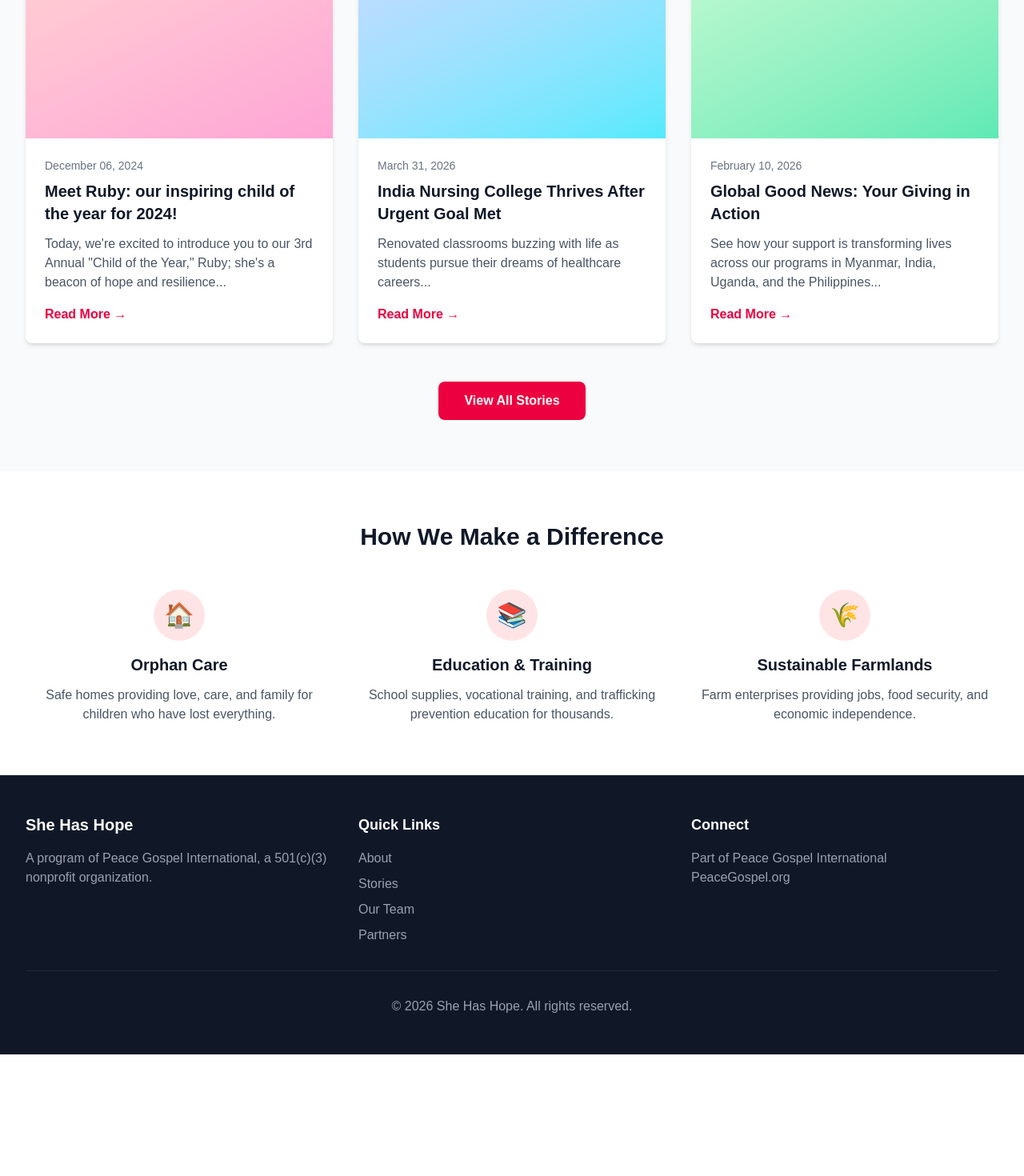
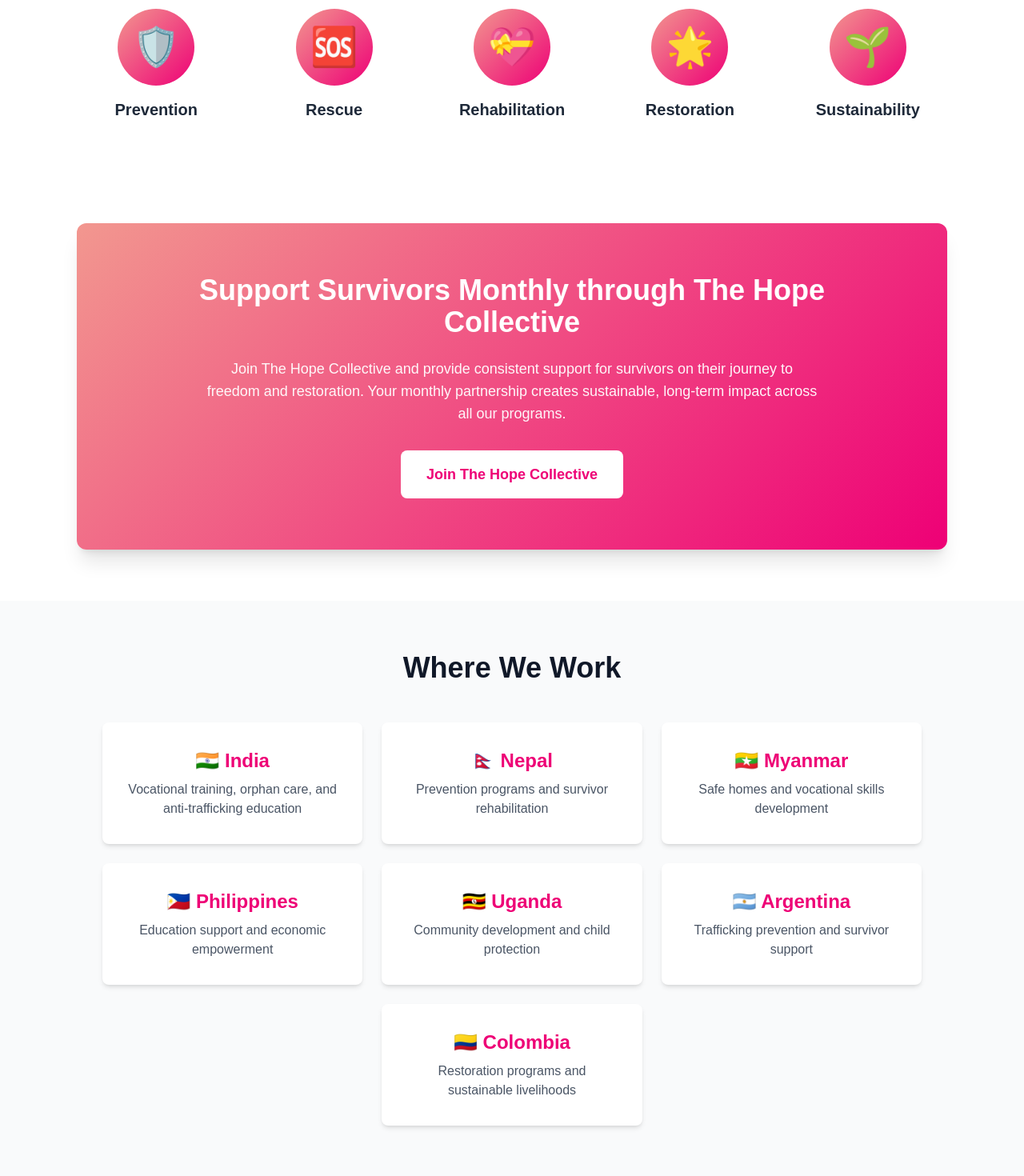
Before and after one commit to Peace-Gospel-International/shehashope, a Next.js app: page / in a window 1280 px wide. Shown: the part 1060-2530 px from the top of the page at 80% size. Before the commit the page ends 2378 px from the top, so only its background shows below. Built offline with nearby package versions, Linux system fonts and the light colour scheme.

Commit message:
Redesign home page: IJM-inspired layout with 5 pillars, Hope Collective CTA, and Where We Work section. Fixed carousel banner cropping.

```diff
--- a/app/components/HeroCarousel.tsx
+++ b/app/components/HeroCarousel.tsx
@@ -34,7 +34,7 @@ export default function HeroCarousel() {
   };
 
   return (
-    <div className="relative w-full h-[400px] md:h-[500px] lg:h-[600px] overflow-hidden bg-gray-100">
+    <div className="relative w-full h-[300px] sm:h-[400px] md:h-[500px] lg:h-[600px] overflow-hidden bg-gray-100">
       {/* Slides */}
       <div className="relative w-full h-full">
         {slides.map((slide, index) => (
@@ -48,8 +48,10 @@ export default function HeroCarousel() {
               src={slide.image}
               alt={slide.alt}
               fill
-              className="object-cover"
+              className="object-contain"
+              style={{ objectPosition: 'center' }}
               priority={index === 0}
+              sizes="100vw"
             />
           </div>
         ))}
@@ -58,10 +60,10 @@ export default function HeroCarousel() {
       {/* Previous Button */}
       <button
         onClick={prevSlide}
-        className="absolute left-4 top-1/2 -translate-y-1/2 z-20 bg-white/80 hover:bg-white p-3 rounded-full shadow-lg transition"
+        className="absolute left-2 sm:left-4 top-1/2 -translate-y-1/2 z-20 bg-white/80 hover:bg-white p-2 sm:p-3 rounded-full shadow-lg transition"
         aria-label="Previous slide"
       >
-        <svg className="w-6 h-6 text-gray-800" fill="none" stroke="currentColor" viewBox="0 0 24 24">
+        <svg className="w-4 h-4 sm:w-6 sm:h-6 text-gray-800" fill="none" stroke="currentColor" viewBox="0 0 24 24">
           <path strokeLinecap="round" strokeLinejoin="round" strokeWidth={2} d="M15 19l-7-7 7-7" />
         </svg>
       </button>
@@ -69,24 +71,24 @@ export default function HeroCarousel() {
       {/* Next Button */}
       <button
         onClick={nextSlide}
-        className="absolute right-4 top-1/2 -translate-y-1/2 z-20 bg-white/80 hover:bg-white p-3 rounded-full shadow-lg transition"
+        className="absolute right-2 sm:right-4 top-1/2 -translate-y-1/2 z-20 bg-white/80 hover:bg-white p-2 sm:p-3 rounded-full shadow-lg transition"
         aria-label="Next slide"
       >
-        <svg className="w-6 h-6 text-gray-800" fill="none" stroke="currentColor" viewBox="0 0 24 24">
+        <svg className="w-4 h-4 sm:w-6 sm:h-6 text-gray-800" fill="none" stroke="currentColor" viewBox="0 0 24 24">
           <path strokeLinecap="round" strokeLinejoin="round" strokeWidth={2} d="M9 5l7 7-7 7" />
         </svg>
       </button>
 
       {/* Pagination Dots */}
-      <div className="absolute bottom-6 left-1/2 -translate-x-1/2 z-20 flex gap-3">
+      <div className="absolute bottom-4 sm:bottom-6 left-1/2 -translate-x-1/2 z-20 flex gap-2 sm:gap-3">
         {slides.map((_, index) => (
           <button
             key={index}
             onClick={() => goToSlide(index)}
             className={`transition-all ${
               index === currentSlide
-                ? 'bg-white w-8 h-3 rounded-full'
-                : 'bg-white/60 hover:bg-white/80 w-3 h-3 rounded-full'
+                ? 'bg-white w-6 sm:w-8 h-2 sm:h-3 rounded-full'
+                : 'bg-white/60 hover:bg-white/80 w-2 sm:w-3 h-2 sm:h-3 rounded-full'
             }`}
             aria-label={`Go to slide ${index + 1}`}
           />
--- a/app/page.tsx
+++ b/app/page.tsx
@@ -31,6 +31,124 @@ export default function Home() {
 
       {/* Hero Carousel */}
       <HeroCarousel />
+
+      {/* Mission Statement Section */}
+      <section className="py-12 md:py-16 bg-white">
+        <div className="max-w-5xl mx-auto px-4 sm:px-6 lg:px-8 text-center">
+          <h2 className="text-3xl md:text-4xl lg:text-5xl font-bold mb-6" style={{ color: '#EE0076' }}>
+            She Has Hope
+          </h2>
+          <p className="text-lg md:text-xl text-gray-700 leading-relaxed">
+            She Has Hope programs exist to prevent girls from becoming slaves, to rescue slavery victims from traffickers,
+            and to rehabilitate survivors with the goal of restoring them to a life full of hope in Asia, Africa, and South America.
+          </p>
+        </div>
+      </section>
+
+      {/* Five Pillars Icons Section */}
+      <section className="py-12 md:py-16 bg-white">
+        <div className="max-w-6xl mx-auto px-4 sm:px-6 lg:px-8">
+          <div className="grid grid-cols-2 md:grid-cols-5 gap-8 md:gap-6">
+            <div className="text-center">
+              <div className="w-20 h-20 md:w-24 md:h-24 mx-auto mb-4 rounded-full flex items-center justify-center text-4xl md:text-5xl"
+                   style={{ background: 'linear-gradient(135deg, #F2978F 0%, #EE0076 100%)' }}>
+                🛡️
+              </div>
+              <h3 className="text-lg md:text-xl font-semibold text-gray-800">Prevention</h3>
+            </div>
+            <div className="text-center">
+              <div className="w-20 h-20 md:w-24 md:h-24 mx-auto mb-4 rounded-full flex items-center justify-center text-4xl md:text-5xl"
+                   style={{ background: 'linear-gradient(135deg, #F2978F 0%, #EE0076 100%)' }}>
+                🆘
+              </div>
+              <h3 className="text-lg md:text-xl font-semibold text-gray-800">Rescue</h3>
+            </div>
+            <div className="text-center">
+              <div className="w-20 h-20 md:w-24 md:h-24 mx-auto mb-4 rounded-full flex items-center justify-center text-4xl md:text-5xl"
+                   style={{ background: 'linear-gradient(135deg, #F2978F 0%, #EE0076 100%)' }}>
+                💝
+              </div>
+              <h3 className="text-lg md:text-xl font-semibold text-gray-800">Rehabilitation</h3>
+            </div>
+            <div className="text-center">
+              <div className="w-20 h-20 md:w-24 md:h-24 mx-auto mb-4 rounded-full flex items-center justify-center text-4xl md:text-5xl"
+                   style={{ background: 'linear-gradient(135deg, #F2978F 0%, #EE0076 100%)' }}>
+                🌟
+              </div>
+              <h3 className="text-lg md:text-xl font-semibold text-gray-800">Restoration</h3>
+            </div>
+            <div className="text-center col-span-2 md:col-span-1">
+              <div className="w-20 h-20 md:w-24 md:h-24 mx-auto mb-4 rounded-full flex items-center justify-center text-4xl md:text-5xl"
+                   style={{ background: 'linear-gradient(135deg, #F2978F 0%, #EE0076 100%)' }}>
+                🌱
+              </div>
+              <h3 className="text-lg md:text-xl font-semibold text-gray-800">Sustainability</h3>
+            </div>
+          </div>
+        </div>
+      </section>
+
+      {/* Hope Collective CTA Box */}
+      <section className="py-12 md:py-16 bg-white">
+        <div className="max-w-6xl mx-auto px-4 sm:px-6 lg:px-8">
+          <div className="rounded-xl p-8 md:p-12 lg:p-16 text-center text-white shadow-xl"
+               style={{ background: 'linear-gradient(135deg, #F2978F 0%, #EE0076 100%)' }}>
+            <h2 className="text-2xl md:text-3xl lg:text-4xl font-bold mb-4 md:mb-6">
+              Support Survivors Monthly through The Hope Collective
+            </h2>
+            <p className="text-base md:text-lg mb-6 md:mb-8 max-w-3xl mx-auto opacity-95">
+              Join The Hope Collective and provide consistent support for survivors on their journey to freedom and restoration.
+              Your monthly partnership creates sustainable, long-term impact across all our programs.
+            </p>
+            <Link
+              href="https://peacegospel.org/donate"
+              className="inline-block bg-white px-8 py-4 rounded-lg font-bold text-lg hover:shadow-2xl transition-all"
+              style={{ color: '#EE0076' }}
+            >
+              Join The Hope Collective
+            </Link>
+          </div>
+        </div>
+      </section>
+
+      {/* Where We Work Section */}
+      <section className="py-12 md:py-16 bg-gray-50">
+        <div className="max-w-6xl mx-auto px-4 sm:px-6 lg:px-8">
+          <h2 className="text-3xl md:text-4xl font-bold text-gray-900 mb-8 md:mb-12 text-center">
+            Where We Work
+          </h2>
+          <div className="grid grid-cols-1 md:grid-cols-2 lg:grid-cols-3 gap-6 max-w-5xl mx-auto">
+            <div className="bg-white rounded-lg p-6 md:p-8 text-center shadow-md hover:shadow-xl transition-all hover:-translate-y-1 cursor-pointer">
+              <h3 className="text-2xl font-semibold mb-2" style={{ color: '#EE0076' }}>🇮🇳 India</h3>
+              <p className="text-gray-600">Vocational training, orphan care, and anti-trafficking education</p>
+            </div>
+            <div className="bg-white rounded-lg p-6 md:p-8 text-center shadow-md hover:shadow-xl transition-all hover:-translate-y-1 cursor-pointer">
+              <h3 className="text-2xl font-semibold mb-2" style={{ color: '#EE0076' }}>🇳🇵 Nepal</h3>
+              <p className="text-gray-600">Prevention programs and survivor rehabilitation</p>
+            </div>
+            <div className="bg-white rounded-lg p-6 md:p-8 text-center shadow-md hover:shadow-xl transition-all hover:-translate-y-1 cursor-pointer">
+              <h3 className="text-2xl font-semibold mb-2" style={{ color: '#EE0076' }}>🇲🇲 Myanmar</h3>
+              <p className="text-gray-600">Safe homes and vocational skills development</p>
+            </div>
+            <div className="bg-white rounded-lg p-6 md:p-8 text-center shadow-md hover:shadow-xl transition-all hover:-translate-y-1 cursor-pointer">
+              <h3 className="text-2xl font-semibold mb-2" style={{ color: '#EE0076' }}>🇵🇭 Philippines</h3>
+              <p className="text-gray-600">Education support and economic empowerment</p>
+            </div>
+            <div className="bg-white rounded-lg p-6 md:p-8 text-center shadow-md hover:shadow-xl transition-all hover:-translate-y-1 cursor-pointer">
+              <h3 className="text-2xl font-semibold mb-2" style={{ color: '#EE0076' }}>🇺🇬 Uganda</h3>
+              <p className="text-gray-600">Community development and child protection</p>
+            </div>
+            <div className="bg-white rounded-lg p-6 md:p-8 text-center shadow-md hover:shadow-xl transition-all hover:-translate-y-1 cursor-pointer">
+              <h3 className="text-2xl font-semibold mb-2" style={{ color: '#EE0076' }}>🇦🇷 Argentina</h3>
+              <p className="text-gray-600">Trafficking prevention and survivor support</p>
+            </div>
+            <div className="bg-white rounded-lg p-6 md:p-8 text-center shadow-md hover:shadow-xl transition-all hover:-translate-y-1 cursor-pointer lg:col-start-2">
+              <h3 className="text-2xl font-semibold mb-2" style={{ color: '#EE0076' }}>🇨🇴 Colombia</h3>
+              <p className="text-gray-600">Restoration programs and sustainable livelihoods</p>
+            </div>
+          </div>
+        </div>
+      </section>
 
       {/* Impact Stats */}
       <section className="py-16 bg-white">
@@ -113,42 +231,6 @@ export default function Home() {
         </div>
       </section>
 
-      {/* Our Work */}
-      <section className="py-16 bg-white">
-        <div className="max-w-7xl mx-auto px-4 sm:px-6 lg:px-8">
-          <h3 className="text-3xl font-bold text-gray-900 mb-12 text-center">How We Make a Difference</h3>
-          <div className="grid md:grid-cols-3 gap-8">
-            <div className="text-center">
-              <div className="w-16 h-16 bg-rose-100 rounded-full flex items-center justify-center mx-auto mb-4">
-                <span className="text-3xl">🏠</span>
-              </div>
-              <h4 className="text-xl font-bold text-gray-900 mb-3">Orphan Care</h4>
-              <p className="text-gray-600">
-                Safe homes providing love, care, and family for children who have lost everything.
-              </p>
-            </div>
-            <div className="text-center">
-              <div className="w-16 h-16 bg-rose-100 rounded-full flex items-center justify-center mx-auto mb-4">
-                <span className="text-3xl">📚</span>
-              </div>
-              <h4 className="text-xl font-bold text-gray-900 mb-3">Education & Training</h4>
-              <p className="text-gray-600">
-                School supplies, vocational training, and trafficking prevention education for thousands.
-              </p>
-            </div>
-            <div className="text-center">
-              <div className="w-16 h-16 bg-rose-100 rounded-full flex items-center justify-center mx-auto mb-4">
-                <span className="text-3xl">🌾</span>
-              </div>
-              <h4 className="text-xl font-bold text-gray-900 mb-3">Sustainable Farmlands</h4>
-              <p className="text-gray-600">
-                Farm enterprises providing jobs, food security, and economic independence.
-              </p>
-            </div>
-          </div>
-        </div>
-      </section>
-
       {/* Footer */}
       <footer className="bg-gray-900 text-white py-12">
         <div className="max-w-7xl mx-auto px-4 sm:px-6 lg:px-8">
```
